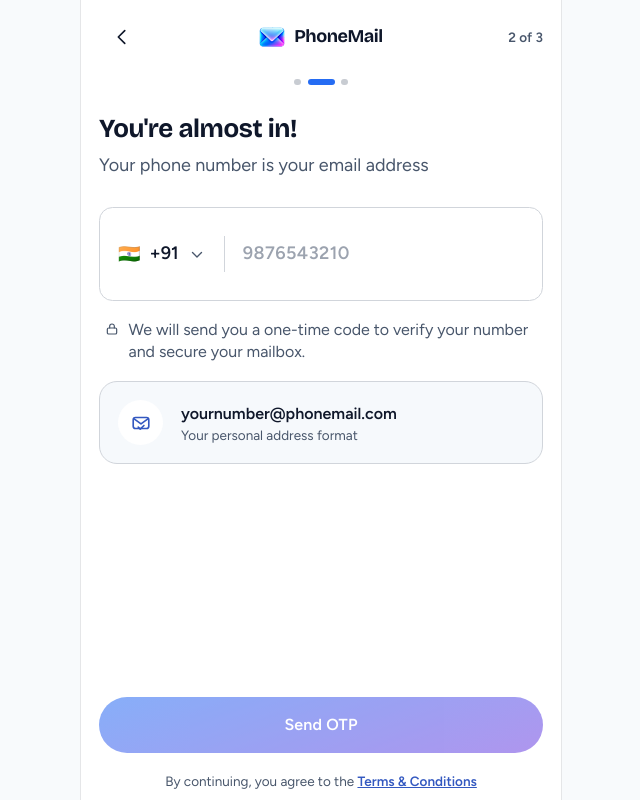
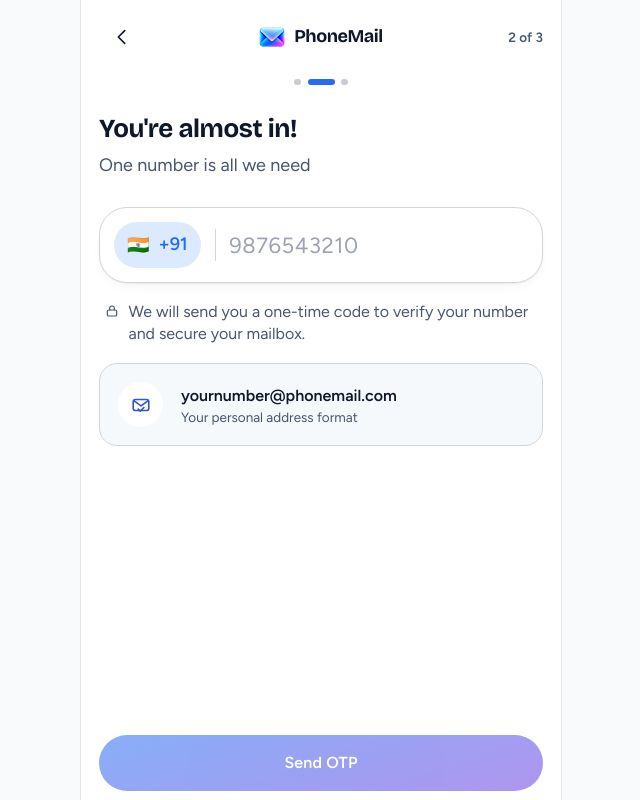
Before and after one commit to ah-REE/phonemail, a Next.js app: page /onboarding in a window 1280 px wide. Both pictures are taken after a click on the button "Create account". Shown: the whole page, without its empty margins (319-959 px from the left). Built offline with nearby package versions, Linux system fonts and the light colour scheme.

Commit message:
Owner's consent wording, new captions, and both text boxes rebuilt as the reference bar

```diff
--- a/src/app/(mobile)/onboarding/page.tsx
+++ b/src/app/(mobile)/onboarding/page.tsx
@@ -364,7 +364,7 @@
                 style={{ width: "min(156px, 40vw, 20vh)" }}
               />
               <p className="enter enter-3 mx-auto mt-6 max-w-[300px] text-center text-[17px] leading-[26px] text-on-surface-variant">
-                Your phone number is your email address.
+                A private inbox, ready in seconds.
               </p>
             </div>
 
@@ -372,11 +372,10 @@
               {/* The owner's own wording, sitting directly above the button it is
                   about, with the one link that has a route. */}
               <p className="px-2 text-center text-[13px] leading-relaxed text-on-surface-variant">
-                By clicking Create account you agree to accept the{" "}
+                By continuing, you agree to the{" "}
                 <Link href="/terms" className="font-semibold text-accent">
-                  Terms and Conditions
+                  Terms &amp; Conditions
                 </Link>
-                .
               </p>
               {/* Two doors, one authentication. Both collect a number, both
                   prove it with a one-time code - the only way into PhoneMail. */}
@@ -418,27 +417,26 @@
                   {mode === "login" ? "Welcome back" : "You're almost in!"}
                 </h1>
                 <p className="mt-1 text-base leading-relaxed text-on-surface-variant">
-                  Your phone number is your email address
+                  One number is all we need
                 </p>
               </div>
 
               <div className="mt-6 flex flex-col gap-4">
-                <div className="flex w-full items-center justify-between rounded-xl border border-wa-outline bg-surface p-4 transition-all duration-ui focus-within:border-2 focus-within:border-primary-container">
-                  <div className="flex items-center gap-2 pr-4">
+                {/* The owner's reference: one wide rounded bar, a soft chip for
+                    the country, a hairline divider, the number large and bold as
+                    you type it, and a clear button that appears with it. */}
+                <div className="flex w-full items-center gap-3 rounded-[28px] border border-outline-variant bg-chat-field py-2 pl-3 pr-2 shadow-card transition-all duration-ui focus-within:border-accent">
+                  <span className="flex shrink-0 items-center gap-2 rounded-full bg-accent-soft px-3 py-2 text-base font-semibold text-accent">
                     <span className="select-none leading-none" aria-hidden="true">
                       🇮🇳
                     </span>
-                    <span className="text-base font-bold">+91</span>
-                    <span className="text-on-surface-variant">
-                      <Icon name="chevron" size={18} />
+                    +91
                   </span>
-                  </div>
 
-                  <div className="h-8 w-px bg-wa-outline" />
+                  <span className="h-7 w-px shrink-0 bg-outline-variant" />
 
-                  <div className="flex min-w-0 flex-1 items-center justify-between pl-4">
                   <input
-                      className="w-full bg-transparent text-base font-semibold tracking-wide outline-none"
+                    className="min-w-0 flex-1 bg-transparent text-[22px] font-bold tracking-wide text-on-surface caret-accent outline-none placeholder:font-normal placeholder:text-outline"
                     inputMode="numeric"
                     autoComplete="tel"
                     placeholder="9876543210"
@@ -454,7 +452,7 @@
                     <button
                       type="button"
                       aria-label="Clear the number"
-                        className="flex min-h-0 items-center justify-center p-1 text-on-surface-variant"
+                      className="flex h-9 w-9 shrink-0 items-center justify-center rounded-full bg-surface-container text-on-surface-variant"
                       onClick={() => {
                         setPhoneNumber("");
                         setPhoneError(null);
@@ -463,7 +461,6 @@
                       <Icon name="clear" size={20} />
                     </button>
                   )}
-                  </div>
                 </div>
 
                 <div className="flex items-start gap-2 px-1">
@@ -517,12 +514,6 @@
                 {sending ? <Spinner label="Sending" /> : "Send OTP"}
               </button>
 
-              <p className="px-4 text-center text-xs leading-normal text-on-surface-variant">
-                By continuing, you agree to the{" "}
-                <Link href="/terms" className="font-semibold text-primary-container underline">
-                  Terms &amp; Conditions
-                </Link>
-              </p>
             </div>
           </>
         )}
@@ -559,19 +550,17 @@
               </span>
             </div>
 
-            <div className="mb-8 flex w-full items-center justify-between gap-2 px-1">
+            {/* The same bar as the number field, six digits inside it: one
+                rounded shape, one hairline, and the digit you are on carries the
+                accent caret. */}
+            <div className="mb-8 flex w-full items-center gap-1 rounded-[28px] border border-outline-variant bg-chat-field py-2 pl-3 pr-2 shadow-card transition-all duration-ui focus-within:border-accent">
               {digits.map((digit, index) => (
-                <div
+                <input
                   key={index}
-                  className={`flex h-14 flex-1 items-center justify-center rounded-xl border bg-surface ${
-                    digit ? "border-primary-container" : "border-wa-outline"
-                  }`}
-                >
-                  <input
                   ref={(element) => {
                     inputsRef.current[index] = element;
                   }}
-                    className="w-full bg-transparent text-center text-[22px] font-bold outline-none"
+                  className="min-w-0 flex-1 bg-transparent text-center text-[24px] font-bold tracking-wider text-on-surface caret-accent outline-none disabled:opacity-60"
                   inputMode="numeric"
                   autoComplete="one-time-code"
                   maxLength={1}
@@ -581,8 +570,21 @@
                   onKeyDown={(event) => handleDigitKeyDown(index, event.key)}
                   aria-label={`Digit ${index + 1}`}
                 />
-                </div>
               ))}
+              {digits.some((entry) => entry !== "") && (
+                <button
+                  type="button"
+                  aria-label="Clear the code"
+                  className="flex h-9 w-9 shrink-0 items-center justify-center rounded-full bg-surface-container text-on-surface-variant"
+                  onClick={() => {
+                    setDigits(Array(OTP_LENGTH).fill(""));
+                    setOtpError(null);
+                    inputsRef.current[0]?.focus();
+                  }}
+                >
+                  <Icon name="clear" size={20} />
+                </button>
+              )}
             </div>
 
             {devHint && (
```
Also changed, not shown: 1 other file (tests, documents, lock files or other folders). Lines whose indentation alone changed are shown as unchanged.
